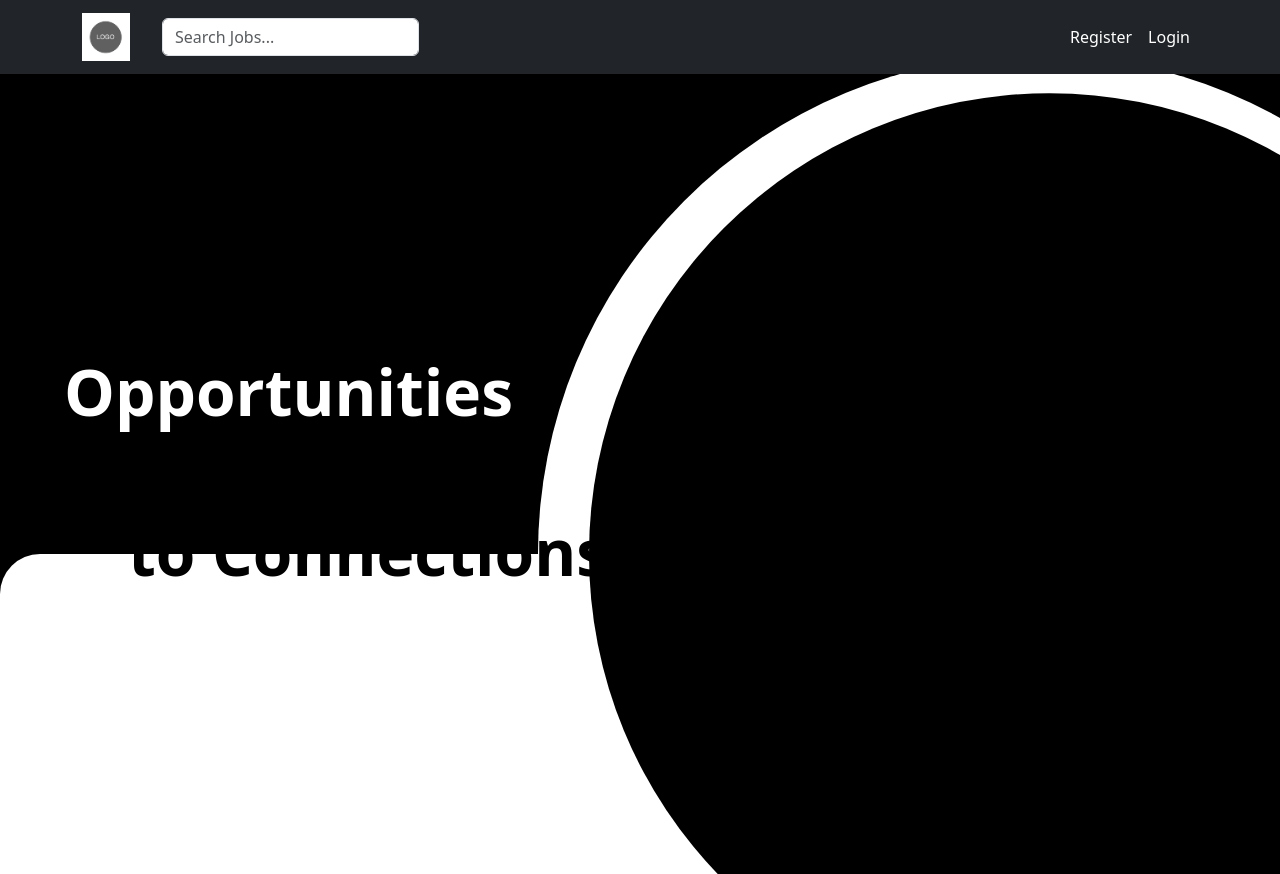
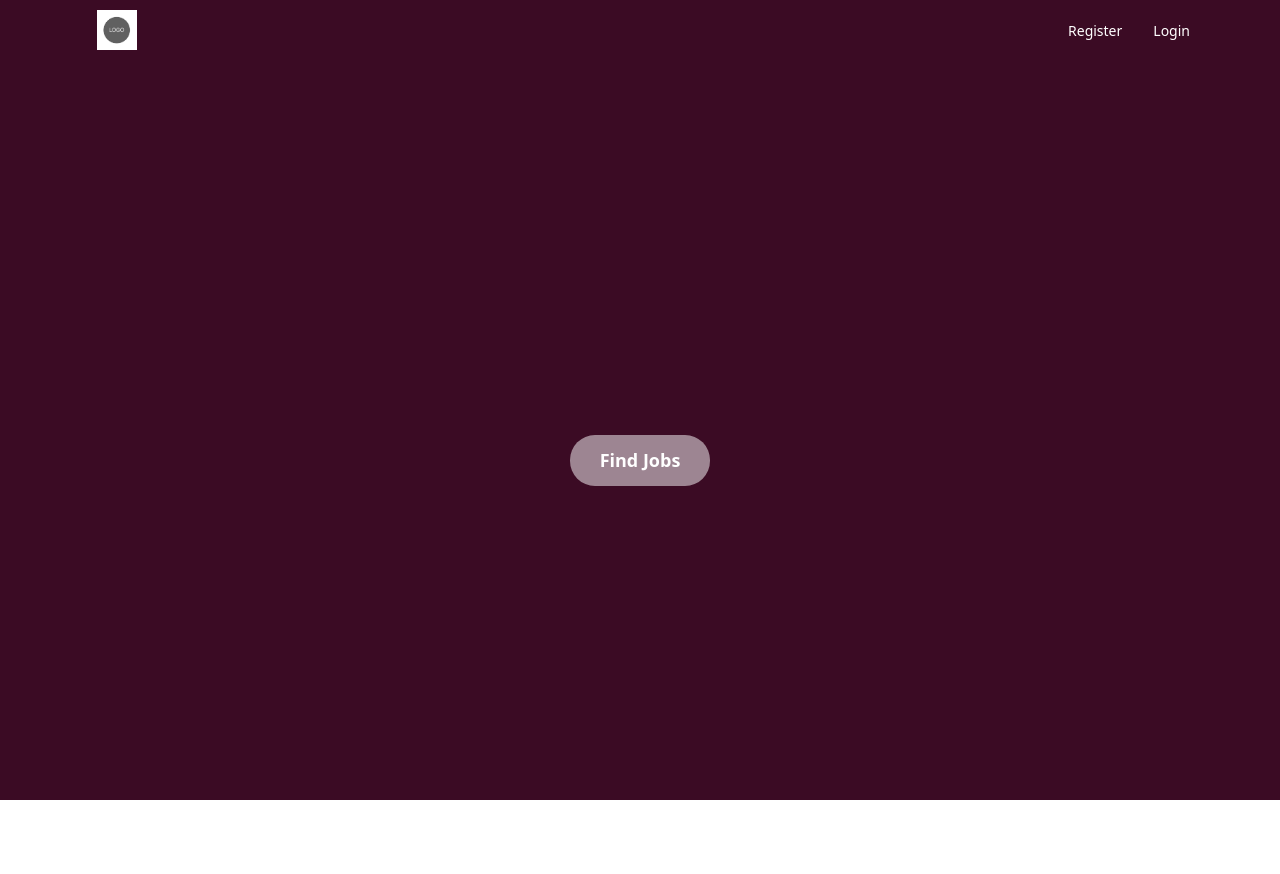
Before and after one commit to TJordahl90/Capstone-Web-Crawler, a React (Vite) app in the folder frontend/: page / in a window 1280 px wide. After the commit the page ends 800 px from the top, so only its background shows below. Built offline with nearby package versions, Linux system fonts and the light colour scheme.

Commit message:
Updated UI elements and Created  FindJobs page with  improvements

```diff
--- a/frontend/package.json
+++ b/frontend/package.json
@@ -15,6 +15,7 @@
     "react": "^19.0.0",
     "react-bootstrap": "^2.10.9",
     "react-dom": "^19.0.0",
+    "react-icons": "^5.5.0",
     "react-router-dom": "^7.2.0"
   },
   "devDependencies": {
--- a/frontend/src/App.css
+++ b/frontend/src/App.css
@@ -35,25 +35,6 @@ h1 {
   line-height: 1.1;
 }
 
-button {
-  border-radius: 8px;
-  border: 1px solid transparent;
-  padding: 0.6em 1.2em;
-  font-size: 1em;
-  font-weight: 500;
-  font-family: inherit;
-  background-color: #1a1a1a;
-  cursor: pointer;
-  transition: border-color 0.25s;
-}
-button:hover {
-  border-color: #646cff;
-}
-button:focus,
-button:focus-visible {
-  outline: 4px auto -webkit-focus-ring-color;
-}
-
 @media (prefers-color-scheme: light) {
   :root {
     color: #213547;
@@ -66,3 +47,14 @@ button:focus-visible {
     background-color: #f9f9f9;
   }
 }
+.auth-container {
+  padding-top: 5vh;
+  max-width: 75%;
+}
+body, html {
+  margin: 0;
+  padding: 0;
+  width: 100%;
+  height: 100%;
+  overflow: hidden;
+}
--- a/frontend/src/App.jsx
+++ b/frontend/src/App.jsx
@@ -1,19 +1,24 @@
-import React from 'react';
-import { Routes, Route } from 'react-router-dom';
-import Navbar from './components/Navbar';
-import LandingPage from './components/LandingPage';
+import React from "react";
+import { Routes, Route, useLocation } from "react-router-dom";
+import Navbar from "./components/Navbar";
+import LandingPage from "./components/LandingPage";
 import AuthForm from "./components/AuthForm";
-import 'bootstrap/dist/css/bootstrap.min.css'; // Import Bootstrap styles
+import FindJobs from "./components/FindJobs";
+import "bootstrap/dist/css/bootstrap.min.css";
 
 function App() {
+  const location = useLocation();
+
   return (
     <>
-      <Navbar />
+      {location.pathname === "/" && <Navbar />}
+
       <div>
         <Routes>
           <Route path="/" element={<LandingPage />} />
           <Route path="/login" element={<AuthForm isLogin={true} />} />
           <Route path="/register" element={<AuthForm isLogin={false} />} />
+          <Route path="/find-jobs" element={<FindJobs />} />
         </Routes>
       </div>
     </>
--- /dev/null
+++ b/frontend/src/components/FindJobs.css
@@ -0,0 +1,153 @@
+/* Full Page Styling */
+.findjobs-container {
+    height: 100vh;
+    width: 100vw;
+    background-color: #3b0b24;
+    display: flex;
+}
+
+/* Header Styling */
+.header {
+    position: fixed;
+    top: 0;
+    left: 0;
+    width: 100%;
+    /* Full width */
+    display: flex;
+    align-items: center;
+    justify-content: space-between;
+    background-color: #3B0B24;
+    padding: 10px 20px;
+    color: white;
+    z-index: 20;
+}
+
+/* Hamburger Menu (Left Side) */
+.hamburger-menu {
+    display: flex;
+    align-items: center;
+    justify-content: center;
+    cursor: pointer;
+    border-radius: 50%;
+    padding: 10px;
+    transition: background 0.3s ease;
+    width: 40px;
+    height: 40px;
+    margin-left: -10px;
+}
+
+.hamburger-menu:hover {
+    background-color: rgba(255, 255, 255, 0.2); /* Circle hover effect */
+}
+
+.web-name {
+    font-size: 1.2rem;
+    font-weight: bold;
+    margin-left: 10px;
+}
+
+/* Search Bar (Center) */
+.search-bar {
+    flex: 1;
+    display: flex;
+    justify-content: center;
+}
+
+.search-input {
+    width: 500px;
+    background-color: rgba(255, 255, 255, 0.5);
+    color: white;
+    border: none;
+    border-radius: 20px;
+    font-size: 1rem;
+    padding-left: 10px;
+}
+
+.search-input::placeholder {
+    color: white;
+    /* White placeholder text */
+    opacity: 1;
+}
+
+.input-group-text {
+    background-color: rgba(255, 255, 255, 0.5);
+    border: none;
+    border-radius: 20px 0 0 20px;
+    padding: 6px 10px;
+}
+
+/* User Info (Right Side) */
+.user-info {
+    display: flex;
+    align-items: center;
+    gap: 10px;
+}
+
+.user-name {
+    font-size: 1rem;
+}
+
+.side-panel {
+    width: 200px;
+    height: 100vh;
+    background-color: #3B0B24; /* Match website theme */
+    color: white;
+    position: fixed;
+    left: 0;
+    top: 60px;
+    padding-top: 20px;
+    transition: background 0.3s ease;
+}
+
+.menu-item {
+    display: flex;
+    align-items: center;
+    gap: 10px;
+    padding: 10px 10px 10px 20px;
+    font-size: 1rem;
+    cursor: pointer;
+    transition: background 0.3s ease;
+}
+.menu-divider-line {
+    height: 1px;
+    background-color: white;
+    width: 180px;  /* Default width */
+    margin: 10px auto;
+    transition: width 0.3s ease; /* Smooth transition */
+}
+
+/* When the side panel collapses, reduce the white line width */
+.side-panel.collapsed .menu-divider-line {
+    width: 40px;
+}
+
+
+.menu-item:hover {
+    background-color: rgba(255, 255, 255, 0.1);
+    border-radius: 5px;
+}
+
+.menu-divider {
+    margin: 15px 0;
+    font-size: 0.9rem;
+    color: #b3b3b3;
+    padding-left: 23px;
+}
+
+
+.icon {
+    font-size: 1.2rem;
+}
+
+.side-panel.collapsed {
+    width: 60px;
+    transition: width 0.3s ease;
+}
+
+.side-panel.collapsed .menu-item span {
+    display: none;
+}
+
+.side-panel.collapsed .menu-divider {
+    display: none;
+}
--- /dev/null
+++ b/frontend/src/components/FindJobs.jsx
@@ -0,0 +1,58 @@
+import React from "react";
+import "./FindJobs.css";
+import { FaBars, FaUserCircle } from "react-icons/fa";
+import { FaBriefcase, FaBookmark, FaUser } from "react-icons/fa";
+import { useState } from "react";
+
+const FindJobs = () => {
+    const [isCollapsed, setIsCollapsed] = useState(false);
+
+    const toggleSidePanel = () => {
+        setIsCollapsed(!isCollapsed);
+    };
+    return (
+        <div className="findjobs-container">
+            {/* Add SidePanel */}
+            <div className={`side-panel ${isCollapsed ? "collapsed" : ""}`}>
+                <div className="menu-item">
+                    <FaBriefcase className="icon" />
+                    <span>Jobs</span>
+                </div>
+                <div className="menu-item">
+                    <FaBookmark className="icon" />
+                    <span>Saved</span>
+                </div>
+                <div className="menu-divider-line"></div>
+                <div className="menu-divider">Explore</div>
+                <div className="menu-item">
+                    <FaUser className="icon" />
+                    <span>People</span>
+                </div>
+            </div>
+            {/* Header Section */}
+            <header className="header">
+                <div className="hamburger-menu" onClick={toggleSidePanel}>
+                    <FaBars size={24} />
+                </div>
+                <span className="web-name">Web name</span>
+
+                <div className="search-bar input-group">
+                    <span className="input-group-text">
+                        <svg xmlns="http://www.w3.org/2000/svg" width="16" height="16" fill="currentColor" class="bi bi-search" viewBox="0 0 16 16">
+                            <path d="M11.742 10.344a6.5 6.5 0 1 0-1.397 1.398h-.001q.044.06.098.115l3.85 3.85a1 1 0 0 0 1.415-1.414l-3.85-3.85a1 1 0 0 0-.115-.1zM12 6.5a5.5 5.5 0 1 1-11 0 5.5 5.5 0 0 1 11 0" />
+                        </svg>
+                    </span>
+                    <input type="text" className="form-control search-input" style={{ maxWidth: "500px" }} placeholder="Jobs, people, area,..." />
+                </div>
+                <div className="user-info">
+                    <FaUserCircle size={24} />
+                    <span className="user-name">User Name</span>
+                </div>
+            </header>
+            <div className="main-content">
+            </div>
+        </div>
+    );
+};
+
+export default FindJobs;
--- a/frontend/src/components/LandingPage.css
+++ b/frontend/src/components/LandingPage.css
@@ -1,118 +1,60 @@
-/* 🔹 General Page Layout (Full Screen) */
 .landing-container {
   display: flex;
   flex-direction: column;
-  height: 100vh; /* Full screen height */
-  width: 100vw;  /* Full screen width */
+  height: 100vh;
+  width: 100vw;
   align-items: center;
   justify-content: center;
-  background-color: black;
+  background-color: #3B0B24;
   color: white;
   text-align: center;
   overflow: hidden;
   position: relative;
 }
 
-/* 🔹 Navbar (Top Menu) */
-/* .navbar {
-  position: absolute;
-  top: 3vh;
-  right: 3vw;
-  width: 20vw;
-  height: 8vh;
+/* Ensure navbar spans the full width */
+.navbar {
+  width: 100%;
+  height: 60px;
+  background: black;
   display: flex;
+  align-items: center;
   justify-content: space-between;
-  align-items: center;
-  background: rgba(61, 61, 59, 0.5);
-  border-radius: 24px;
-  z-index: 20;
-} */
-
-
-/* 🔹 "Opportunities" (Above Small Rectangle) */
-.opportunity-text {
-  position: absolute;
-  font-size: 5vw;
-  font-weight: bold;
-  color: white;
-  left: 5vw;
-  top: 35vh;
-  z-index: 30;
-}
-/* 🔹 Large Black Ellipse (Above White, Scales with Screen Size) */
-.large_black_ellipse {
-  position: absolute;
-  width: max(72vw, 95vh); /* Increases as screen gets smaller */
-  height: max(72vw, 95vh);
-  background: black;
-  border-radius: 50%;
-  top: 60%;
-  right: -18vw;
-  transform: translateY(-50%);
-  z-index: 5;
-}
-/* 🔹 "to Connection" (Inside Small Rectangle) */
-.connection-text {
-  position: absolute;
-  font-size: 5vw;
-  font-weight: bold;
-  color: black;
-  left: 10vw;
-  top: 55vh;
-  z-index: 35;
+  padding: 0 20px;
 }
 
-/* 🔹 Small White Rectangle */
-.small_white_rectangle {
-  position: absolute;
-  width: 65vw;
-  height: 40vh;
-  background: white;
-  border-radius: 40px;
-  bottom: 0;
-  left: 0;
-  z-index: 3;
+/* Adjust logo size */
+.logo {
+  height: 40px;
+  width: 40px;
 }
 
-/* 🔹 Large White Ellipse (Right-Aligned, Scales with Screen Size) */
-.large_white_ellipse {
-  position: absolute;
-  width: max(78vw, 100vh); /* Increases as screen gets smaller */
-  height: max(78vw, 100vh);
-  background: white;
-  border-radius: 50%;
-  top: 60%; /* Adjust downward */
-  right: -20vw;
-  transform: translateY(-50%);
-  z-index: 4;
+/* Fix search box */
+.search-box {
+  width: 200px;
+  height: 35px;
+  font-size: 0.9rem;
 }
 
-
-/* 🔹 Small White Ellipse */
-.small_white_ellipse {
-  position: absolute;
-  width: 25vw;
-  height: 30vh;
-  background: white;
-  border-radius: 50%;
-  bottom: -5vw;
-  left: -10vw;
-  z-index: 6;
-}
-/* 🔹 Logo */
-.logo-container {
-  position: absolute;
-  top: 3vh;
-  left: 3vw;
+.navbar a {
+  color: white;
+  text-decoration: none;
+  margin-left: 15px;
+  font-size: 14px;
 }
 
-.logo {
-  height: 6vh;
-  width: auto;
+.find-jobs-btn {
+  background-color: rgba(255, 255, 255, 0.5);
+  color: white;
+  font-size: 18px;
+  font-weight: bold;
+  border: none;
+  border-radius: 25px;
+  padding: 12px 30px;
+  cursor: pointer;
+  transition: 0.3s;
 }
-/* 🔹 Hide Navbar & Buttons if Width is Below 840px */
-@media screen and (max-width: 840px) {
-  .navbar {
-    display: none;
-  }
+
+.find-jobs-btn:hover {
+  background-color: #8C7527;
 }
--- a/frontend/src/components/LandingPage.jsx
+++ b/frontend/src/components/LandingPage.jsx
@@ -1,24 +1,13 @@
 import React from "react";
+import { useNavigate } from "react-router-dom";
 import "./LandingPage.css";
 
 const LandingPage = () => {
+  const navigate = useNavigate();
+
   return (
     <div className="landing-container">
-      {/* Navbar (Now inside Landing Page) */}
-      <nav className="navbar">
-        <a href="/register" className="btn signup">Register</a>
-        <a href="/login" className="btn login">Login</a>
-      </nav>
-
-      {/* Hero Section */}
-      <h2 className="opportunity-text">Opportunities</h2>
-      <h2 className="connection-text">to Connections</h2>
-
-      {/* Background Shapes */}
-      <div className="large_white_ellipse"></div>
-      <div className="large_black_ellipse"></div>
-      <div className="small_white_rectangle"></div>
-      <div className="small_white_ellipse"></div>
+      <button className="find-jobs-btn" onClick={() => navigate("/find-jobs")}>Find Jobs</button>
     </div>
   );
 };
--- a/frontend/src/components/Navbar.jsx
+++ b/frontend/src/components/Navbar.jsx
@@ -2,15 +2,15 @@ import { Container, Form, Nav, Navbar as NavBar } from "react-bootstrap";
 
 const Navbar = () => {
     return (
-        <NavBar expand="lg" className="bg-dark px-3">
+        <NavBar expand="lg" style={{ backgroundColor: "#3B0B24" }} className="px-3">
             <Container>
                 <Nav className="me-auto d-flex align-items-center">
                     <NavBar.Brand href="/">
                         <img src="src/assets/logo.png" alt="Logo" className="logo" />
                     </NavBar.Brand>
-                    <Form className="d-flex ms-3">
+                    {/*<Form className="d-flex ms-3">
                         <Form.Control type="text" placeholder="Search Jobs..." className="navbar-search" />
-                    </Form>
+                    </Form> */}
                 </Nav>
                 <Nav className="ms-auto">
                     <Nav.Link href="/register" className="text-white">Register</Nav.Link>
```
Also changed, not shown: 1 other file (tests, documents, lock files or other folders).
